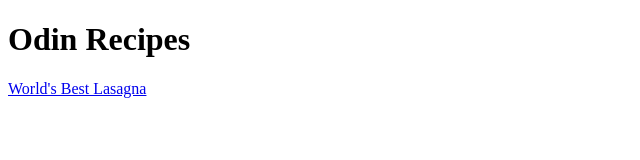
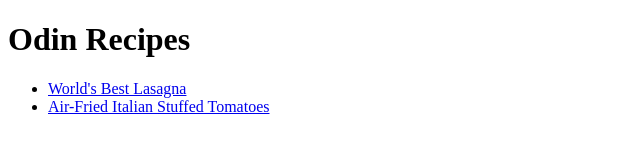
Before and after one commit to HCMacaneiro/odin-recipes, a plain HTML site: page index.html in a window 1280 px wide. Shown: the whole page, without its empty margins (0-640 px from the left). Drawn offline with Linux system fonts and the light colour scheme.

Commit message:
Link to stuffed tomato recipe and put links to recipes in list

```diff
--- a/index.html
+++ b/index.html
@@ -7,6 +7,14 @@
 </head>
 <body>
     <h1>Odin Recipes</h1>
-    <a href="./recipes/lasagna.html" target="_blank" rel="noopener noreferrer">World's Best Lasagna</a>
+    <ul>
+        <li>
+            <a href="./recipes/lasagna.html" target="_blank" rel="noopener noreferrer">World's Best Lasagna</a>
+        </li>
+        <li>
+            <a href="./recipes/stuffed-tomatos.html" target="_blank" rel="noopener noreferrer">Air-Fried Italian Stuffed Tomatoes</a>
+        </li>
+    </ul>
+
 </body>
 </html>
```
